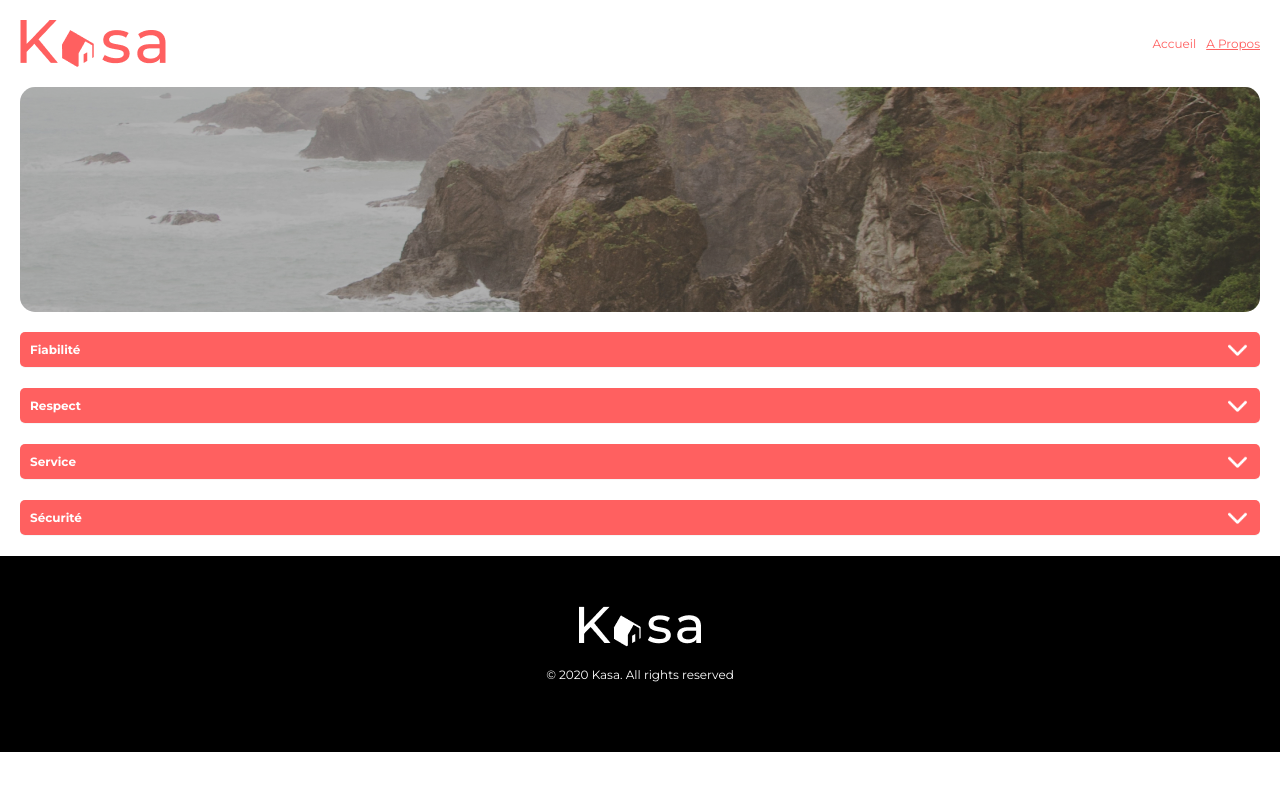
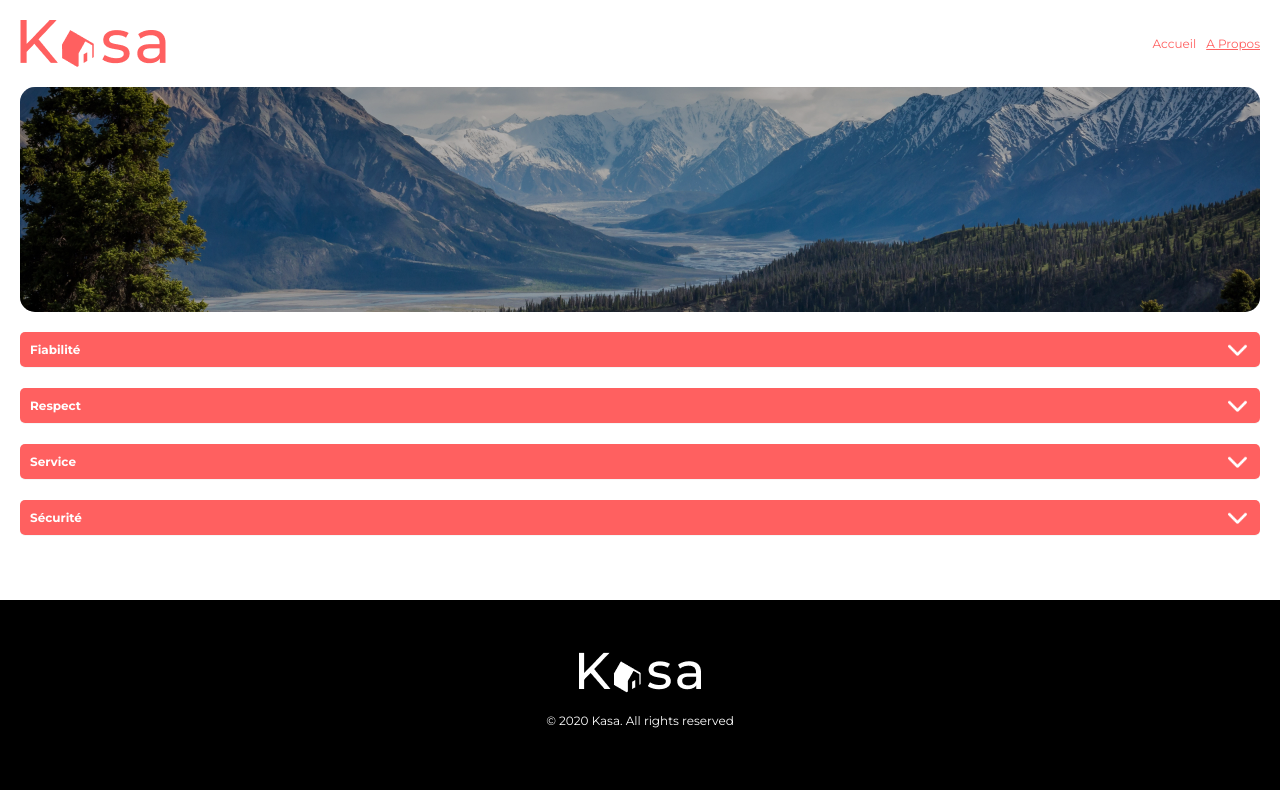
Before and after one commit to WOS199/PR8-Repo, a React (Vite) app: page /apropos in a window 1280 px wide. Shown: the top 790 px of the page. Built offline with nearby package versions, Linux system fonts and the light colour scheme; a web font is replaced by a local one.

Commit message:
Errors on logement ids are now managed, footer is always at the bottom the page, carousel nav doesn't show up if only one picture

```diff
--- a/src/App.jsx
+++ b/src/App.jsx
@@ -1,5 +1,6 @@
 import Layout from './components/Layout'
 import Hero from './components/Hero'
+import imgHero1 from './assets/paysage-1.jpg'
 import LgmtList from './components/LgmtList'
 
 function App() {
@@ -7,10 +8,12 @@ function App() {
   return (
     <>
       <Layout>
-        <Hero>
-          Chez vous, partout et ailleurs
-        </Hero>
-        <LgmtList />
+        <main>
+          <Hero background={imgHero1}>
+            Chez vous, partout et ailleurs
+          </Hero>
+          <LgmtList />
+        </main>
       </Layout>
     </>
   )
--- a/src/components/Carousel.jsx
+++ b/src/components/Carousel.jsx
@@ -6,13 +6,6 @@ import arrowLeft from '../assets/arrowLeft.png'
 import arrowRight from '../assets/arrowRight.png'
 
 function Carousel ({itemId, pics}) {
-// Creating a table containing the pictures needed for our specific item
-/* let itemPics = [];
-logementData.forEach ((logement) => {
-    if (logement.id === itemId) {
-        itemPics = [...logement.pictures]
-    }
-}) */
 
 // Initializing the hook for the index state
 const [activeIndex, setActiveIndex] = useState(0);
@@ -27,6 +20,8 @@ const updateIndex = (newIndex) => {
     setActiveIndex(newIndex);
   };
 
+  const hide = pics.length === 1 ? {display: 'none'} : {display: 'flex'};
+
  return (
     <>
         <div className={`${styles.carouselContainer}`}>
@@ -37,7 +32,7 @@ const updateIndex = (newIndex) => {
                 <CarouselItem key={`${itemId}-${index}`} item={item}/>
                 ))}
             </div>
-            <div className={`${styles.carouselNav}`}>
+            <div className={`${styles.carouselNav}`} style={hide}>
                 <img src={arrowLeft} onClick={() => {updateIndex(activeIndex - 1)}}></img>
                 <img src={arrowRight} onClick={() => {updateIndex(activeIndex + 1)}}></img>
             </div>
--- a/src/components/Hero.jsx
+++ b/src/components/Hero.jsx
@@ -1,8 +1,8 @@
 import styles from '../styles/hero.module.scss'
 
-function Hero({children}) {
+function Hero({children, background}) {
     return (
-        <div className={`flx ${styles.heroContainer}`}>
+        <div className={`flx ${styles.heroContainer}`} style={{backgroundImage: `url(${background})`}}>
             <h2>{children}</h2>
         </div>
     )
--- a/src/pages/Apropos.jsx
+++ b/src/pages/Apropos.jsx
@@ -1,43 +1,44 @@
 import Layout from "../components/Layout";
 import arrowUp from '../assets/arrowUp.png'
+import imgHero2 from '../assets/paysage-2.jpg'
 import Hero from '../components/Hero.jsx'
 import CollapseTxtBox from "../components/TxtCollapse";
 
 function Apropos() {
   return (
-    <>
+    <main>
       <Layout>
-        <Hero />
+        <Hero background={imgHero2}/>
         <CollapseTxtBox>
           <h3>Fiabilité</h3>
           <img src={arrowUp} />
           <div>
-              <p>Lorem ipsum dolor sit amet, consectetur adipiscing elit, sed do eiusmod tempor incididunt ut labore et dolore magna aliqua. Ut enim ad minim veniam, quis nostrud exercitation ullamco laboris nisi ut aliquip ex ea commodo consequat.</p>
+              <p>Les annonces postées sur Kasa garantissent une fiabilité totale. Les photos sont conformes aux logements, et toutes les informations sont régulièrement vérifiées par nos équipes.</p>
           </div>
         </CollapseTxtBox>
         <CollapseTxtBox>
           <h3>Respect</h3>
           <img src={arrowUp} />
           <div>
-              <p>Lorem ipsum dolor sit amet, consectetur adipiscing elit, sed do eiusmod tempor incididunt ut labore et dolore magna aliqua. Ut enim ad minim veniam, quis nostrud exercitation ullamco laboris nisi ut aliquip ex ea commodo consequat.</p>
+              <p>La bienveillance fait partie des valeurs fondatrices de Kasa. Tout comportement discriminatoire ou de perturbation du voisinage entraînera une exclusion de notre plateforme.</p>
           </div>
         </CollapseTxtBox>
         <CollapseTxtBox>
           <h3>Service</h3>
           <img src={arrowUp} />
           <div>
-              <p>Lorem ipsum dolor sit amet, consectetur adipiscing elit, sed do eiusmod tempor incididunt ut labore et dolore magna aliqua. Ut enim ad minim veniam, quis nostrud exercitation ullamco laboris nisi ut aliquip ex ea commodo consequat.</p>
+              <p>La bienveillance fait partie des valeurs fondatrices de Kasa. Tout comportement discriminatoire ou de perturbation du voisinage entraînera une exclusion de notre plateforme.</p>
           </div>
         </CollapseTxtBox>
         <CollapseTxtBox>
           <h3>Sécurité</h3>
           <img src={arrowUp} />
           <div>
-              <p>Lorem ipsum dolor sit amet, consectetur adipiscing elit, sed do eiusmod tempor incididunt ut labore et dolore magna aliqua. Ut enim ad minim veniam, quis nostrud exercitation ullamco laboris nisi ut aliquip ex ea commodo consequat.</p>
+              <p>La sécurité est la priorité de Kasa. Aussi bien pour nos hôtes que pour les voyageurs, chaque logement correspond aux critères de sécurité établies par nos services. En laissant une note, aussi bien à l'hôte qu'au locataire, cela permet à nos équipes de vérifier que les standards sont bien respectés. Nous organisons également des ateliers sur la sécurité domestique pour nos hôtes.</p>
           </div>
         </CollapseTxtBox>
       </Layout>
-    </>
+    </main>
   );
 }
 
--- a/src/pages/ErrorPage.jsx
+++ b/src/pages/ErrorPage.jsx
@@ -1,14 +1,14 @@
-import Layout from "../components/Layout"
-import Error from "../components/Error"
+import Layout from "../components/Layout";
+import Error from "../components/Error";
 
 function ErrorPage() {
-    return (
-        <>
+  return (
+    <main>
       <Layout>
         <Error />
       </Layout>
-    </>
-    )
+    </main>
+  );
 }
 
-export default ErrorPage
+export default ErrorPage;
--- a/src/pages/LgmtFiche.jsx
+++ b/src/pages/LgmtFiche.jsx
@@ -1,23 +1,42 @@
-import { useParams } from "react-router-dom"
+import { useParams } from "react-router-dom";
 import Layout from "../components/Layout";
 import Carousel from "../components/Carousel";
 import LgmtTags from "../components/LgmtTags";
-import logementData from '../data/logements.json'
-import styles from '../styles/lgmtFiche.module.scss'
+import logementData from "../data/logements.json";
+import styles from "../styles/lgmtFiche.module.scss";
 import StarScale from "../components/StarScale";
 import Host from "../components/Host";
-import arrowUp from '../assets/arrowUp.png'
+import arrowUp from "../assets/arrowUp.png";
 import CollapseTxtBox from "../components/TxtCollapse";
+import ErrorPage from "./ErrorPage";
 
-function LgmtFiche () {
+function LgmtFiche() {
+  const params = useParams();
+  const logement = logementData.find((item) => item.id === params.id);
 
-    const params = useParams();
-    const logement = logementData.find(item => item.id === params.id);
-    const { id, cover, title, pictures, description, host, rating, location, equipments, tags } = logement
+  if(!logement){
+    return (
+      <ErrorPage />
+    )
+  }
+
+  const {
+    id,
+    cover,
+    title,
+    pictures,
+    description,
+    host,
+    rating,
+    location,
+    equipments,
+    tags,
+  } = logement;
 
   return (
+    <main>
       <Layout>
-            <Carousel itemId={params.id} pics={pictures}/>
+        <Carousel itemId={params.id} pics={pictures} />
         <div className={`flx ${styles.mainContainer}`}>
           <div className={styles.propertyInfos}>
             <h1>{title}</h1>
@@ -25,8 +44,8 @@ function LgmtFiche () {
             <LgmtTags tags={tags} />
           </div>
           <div className={`flx ${styles.hostScale}`}>
-                    <StarScale rating={rating}/>
-                    <Host host={host}/>
+            <StarScale rating={rating} />
+            <Host host={host} />
           </div>
         </div>
         <div className={`flx ${styles.collapsibles}`}>
@@ -50,7 +69,8 @@ function LgmtFiche () {
           </CollapseTxtBox>
         </div>
       </Layout>
-    )
+    </main>
+  );
 }
 
-export default LgmtFiche
+export default LgmtFiche;
--- a/src/styles/carousel.module.scss
+++ b/src/styles/carousel.module.scss
@@ -29,6 +29,7 @@
 
         @media screen and (min-width: $md-breakpoint) {
             height: 415px;
+            background-position: center;
         }
     }
 
@@ -36,7 +37,7 @@
         position: absolute;
         width: 100%;
         top: 40%;
-        display: flex;
+        /* display: flex; */
         justify-content: space-between;
 
         img {
--- a/src/styles/hero.module.scss
+++ b/src/styles/hero.module.scss
@@ -4,7 +4,6 @@
     margin: 0 20px 20px 20px;
     height: 110px;
     border-radius: 15px;
-    background-image: url(../assets/paysage-1.jpg);
     background-size: cover;
     background-position: center;
     box-shadow: inset 0 0 0 1000px rgba(0, 0, 0, 0.3);
--- a/src/styles/layout.module.scss
+++ b/src/styles/layout.module.scss
@@ -12,8 +12,12 @@
 
 body {
     background-color: #fff;
-    height: 100vh;
+    min-height: 100vh;
     font-family: 'Montserrat', Arial, Helvetica, sans-serif;
+
+    main {
+        min-height: 100vh;
+    }
 }
 
 a {
@@ -43,6 +47,9 @@ a {
     padding: 50px 20px;
     margin-top: 20px;
     background-color: #000;
+    height: 200px;
+    position: sticky;
+    top: 100%;
 
     & p {
         padding: 10px 0;
```
Also changed, not shown: src/assets/paysage-2.jpg (added). Lines whose indentation alone changed are shown as unchanged.
